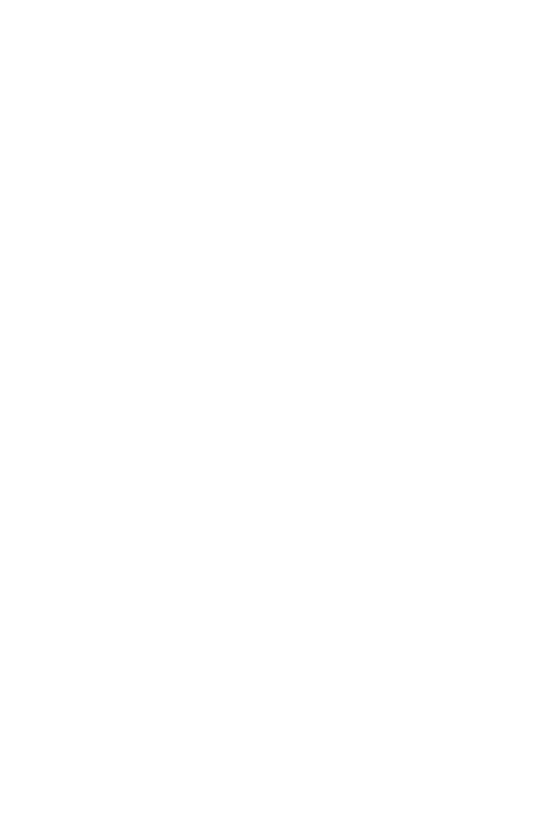
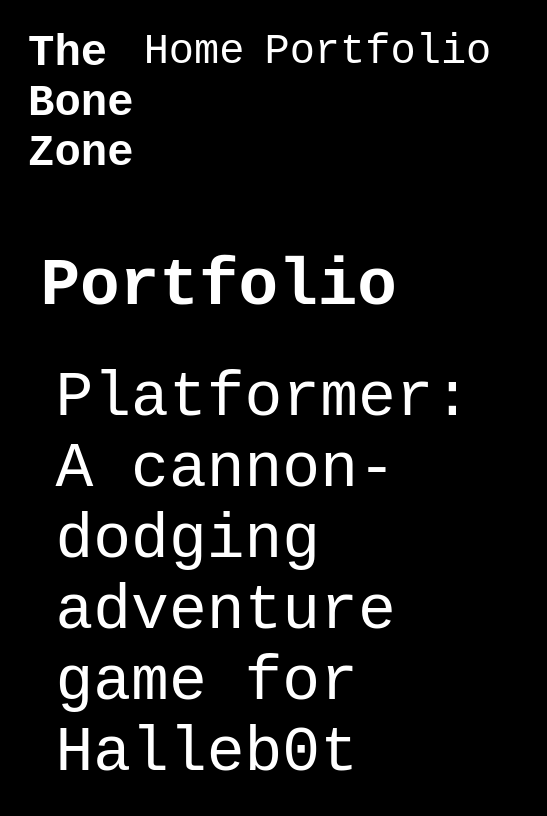
Before and after one commit to AustinT-Taylor/AustinT-Taylor.github.io, a plain HTML site: page portfolio.html in a window 390 px wide. Shown: the top 816 px of the page, 547 px wide, since content can reach past the window. Drawn offline with Linux system fonts and the light colour scheme.

Commit message:
add portfolio page to websitr

```diff
--- a/portfolio.html
+++ b/portfolio.html
@@ -0,0 +1,41 @@
+<!DOCTYPE html>
+<html>
+  <head>
+    <title>The Bone Zone</title>
+    <link rel="stylesheet" href="style.css" />
+  </head>
+
+  <body>
+
+    <div id="all-contents">
+      <nav>
+        <h1>The Bone Zone</h1>
+        <ul id="nav-ul">
+    <li class="nav-li">
+      <a href="index.html">Home</a>
+    </li>
+    <li class="nav-li">
+      <a href="portfolio.html">Portfolio</a>
+    </li>
+  </ul>
+</nav>
+
+        <main>
+          <div class="content">
+            <h1>Portfolio</h1>
+            <ul id="portfolio">
+              <li>
+                <a href="fsd-projects/platformer/">Platformer: A cannon-dodging adventure game for Halleb0t</a>
+              </li>
+              <li>
+                <a href="fsd-projects/bouncing-box/">Bouncing Box: A fun introduction to web game development</a>
+              </li>
+              <li>
+                <a href="fsd-projects/circularity/">Circularity: A poetic motion experiment with circles</a>
+              </li>
+            </ul>
+          </div>
+        </main>
+      </div>
+    </body>
+  </html>
--- a/style.css
+++ b/style.css
@@ -10,7 +10,7 @@ body {
     margin: auto;
 }
 
-/* navigation menu */
+
 nav {
     background: #000000
     margin: 0 auto;
@@ -44,7 +44,7 @@ a {
     color: #FFFFFF;
 }
 
-/* main container area beneath menu */
+
 main {
     background: #000000;
     display: flex;
@@ -65,9 +65,9 @@ main {
     padding: 15px;
 }
 
-/* interests section styles */
+
 #interests {
-    border: 4px silver ridge;
+    border: 6px silver ridge;
     padding: 8px;
     margin-top: 20px;
 }
@@ -75,3 +75,78 @@ main {
 h2, h3 {
     margin: 0px;
 }
+
+
+.content h1 {
+  color: #FFFFFF;
+}
+
+#portfolio {
+  list-style-type: none;
+  padding-left: 0;
+}
+
+#portfolio li {
+  background: #000000;
+  padding: 10px;
+  border-radius: 10px;
+  margin-bottom: 10px;
+}
+
+#portfolio li:hover {
+  background: #000000;
+}
+
+#portfolio a {
+  text-decoration: none;
+  color: #FFFFFF;
+}
+
+@media screen and (min-width: 120px) and (max-width: 1080px) {
+  main {
+    height: 100ch;
+    zoom: 1.5;
+    display: grid;
+  }
+
+  h1 {
+    font-size: 44px;
+  }
+
+  h2 {
+    font-size: 42px;
+  }
+
+  h3 {
+    font-size: 36px;
+  }
+
+  #all-contents {
+    height: 100ch;
+    margin: none;
+  }
+
+  a {
+    font-size: 42px;
+  }
+
+  .sidebar {
+    margin-right: 0px;
+    justify-content: center;
+    align-items: center;
+  }
+
+  .sidebar-img {
+    width: 100%;
+  }
+
+  p,
+  li {
+    font-size: 24px;
+  }
+
+  .content {
+    align-content: center;
+    justify-content: center;
+  }
+}
```
Also changed, not shown: index.html (+3 -3 lines).
